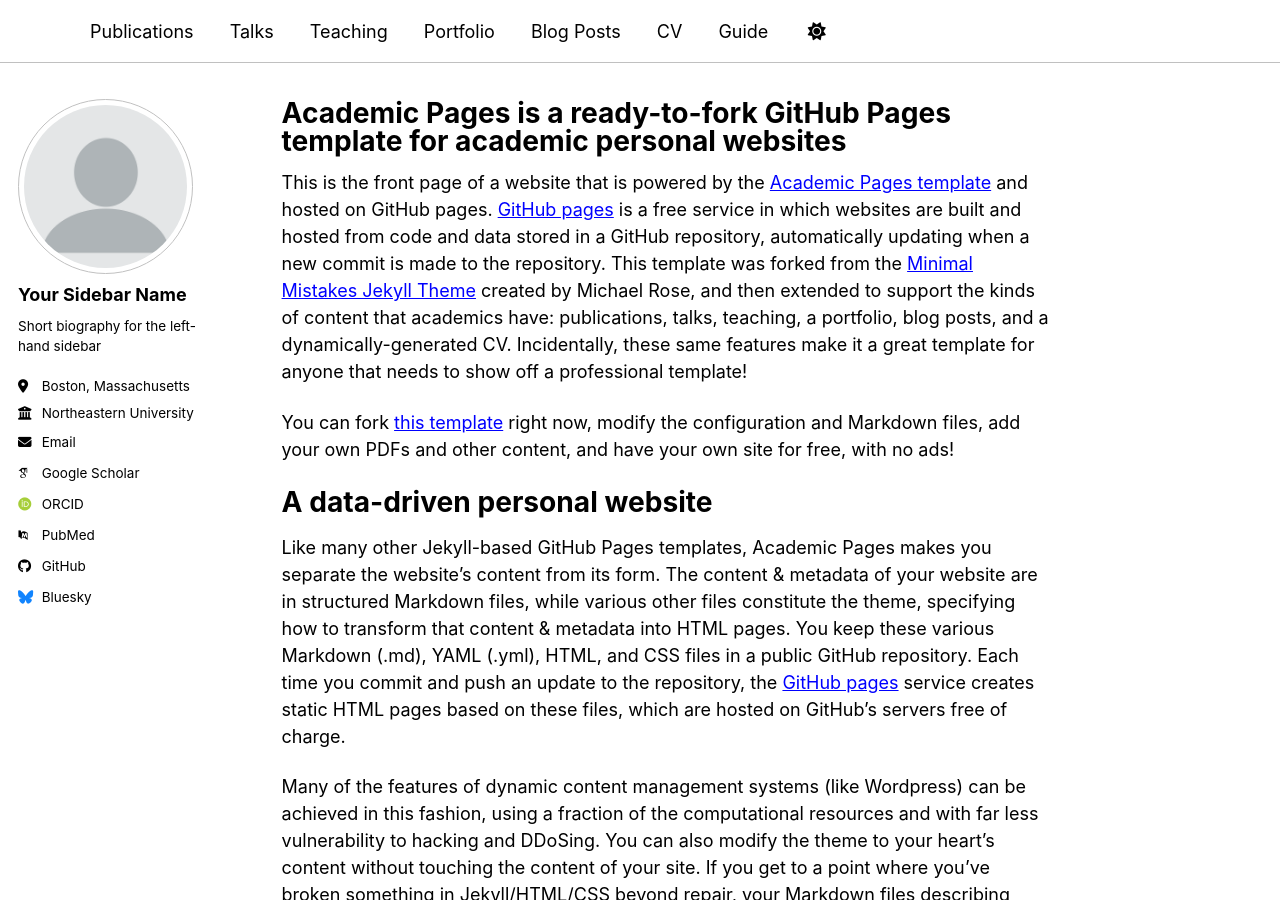
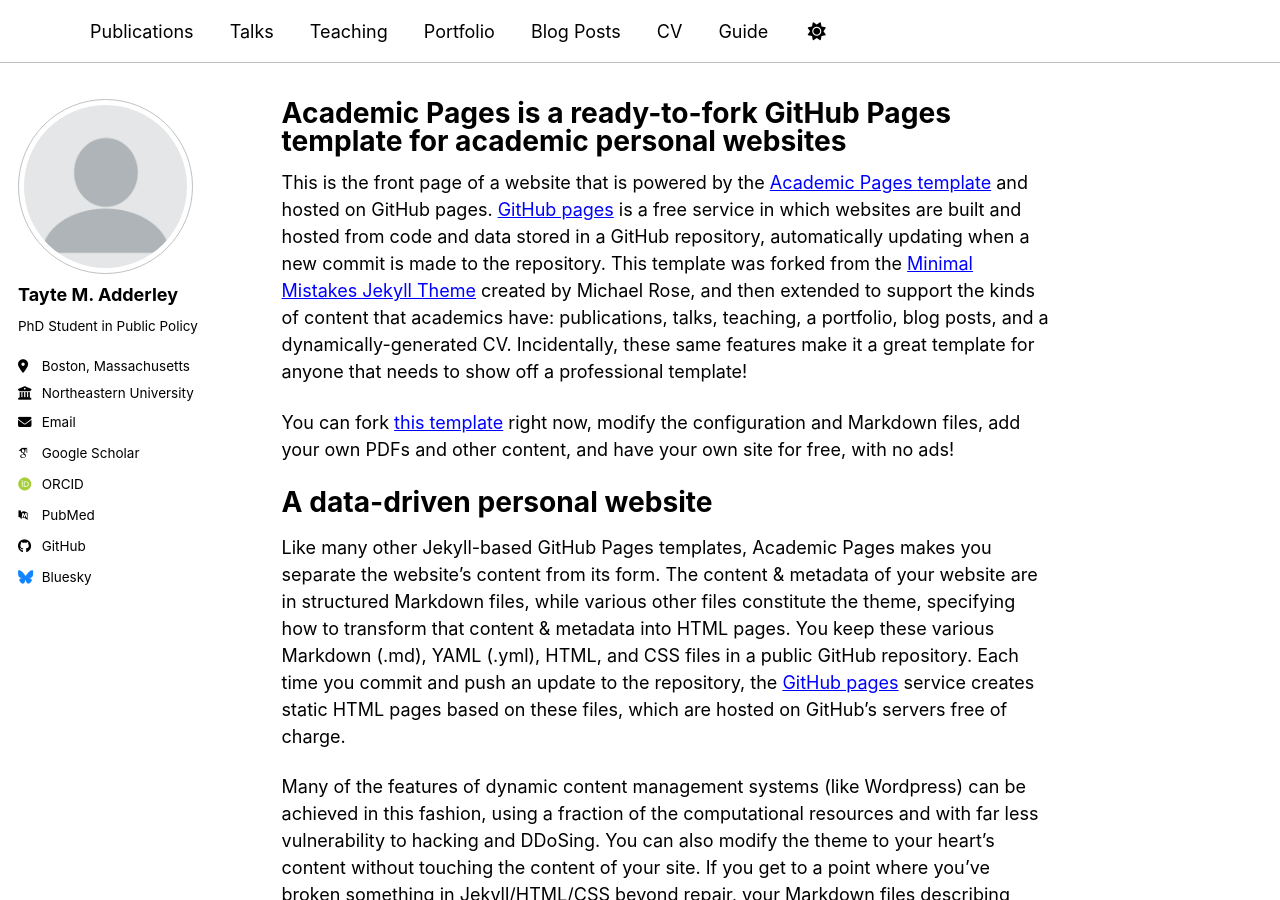
Before and after one commit to tayteadderley/tayteadderley.github.io, a Jekyll site: the page built from _pages/about.md, in a window 1280 px wide and 900 px high. Built offline with Jekyll 4.4.1, drawn with Linux system fonts in a browser that asks for light colours; some web fonts are replaced; a script bundle is joined from its source files by our own code; library files that are not in the unit come from our copies.

Commit message:
Update _config.yml

```diff
--- a/_config.yml
+++ b/_config.yml
@@ -24,13 +24,13 @@
 author:
   # Biographic information
   avatar           : "profile.png"
-  name             : "Your Sidebar Name"
+  name             : "Tayte M. Adderley"
   pronouns         : # example: "she/her"
-  bio              : "Short biography for the left-hand sidebar"
+  bio              : "PhD Student in Public Policy"
   location         : "Boston, Massachusetts"
   employer         : "Northeastern University"
   uri              : # URL
-  email            : "none@example.org"
+  email            : "adderley.t@northeastern.edu"
 
   # Academic websites
   academia         : # URL
```
